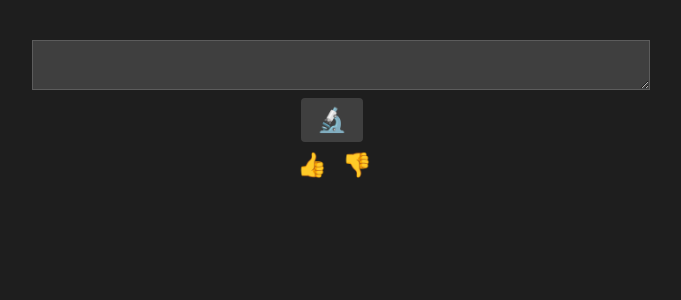
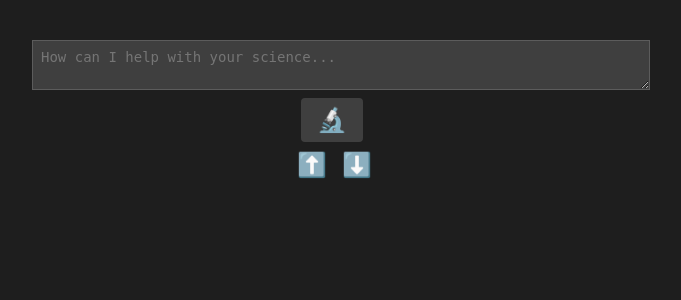
Before and after one commit to PhilWa/precision-LLMs-for-bio-research, a Flask app: page / in a window 1280 px wide. Shown: the top 300 px of the page, without its empty margins (308-989 px from the left). Run offline with Flask 3, Linux system fonts and the light colour scheme; parts of the project's set-up code (start-up, migrations or seed data) failed here and were passed over.

Commit message:
bottons and default msg

```diff
--- a/templates/index.html
+++ b/templates/index.html
@@ -4,22 +4,22 @@
 <head>
     <meta charset="UTF-8">
     <meta name="viewport" content="width=device-width, initial-scale=1.0">
-    <title>Flask App</title>
+    <title>science.pal</title>
     <link rel="stylesheet" href="{{ url_for('static', filename='style.css') }}">
 </head>
 
 <body>
     <div class="main-container">
         <div class="input-output-wrapper">
-            <textarea id="input-box" style="width: 100%;"></textarea>
+            <textarea id="input-box" style="width: 100%;" placeholder="How can I help with your science..."></textarea>
         </div>
         <div>
             <button id="submit-button"><span class="emoji">🔬</span></button>
         </div>
         <div id="output-container" class="input-output-wrapper"></div>
         <div id="vote-buttons">
-            <button id="upvote-button">👍</button>
-            <button id="downvote-button">👎</button>
+            <button id="upvote-button">⬆️</button>
+            <button id="downvote-button">⬇️</button>
         </div>
     </div>
 
```
